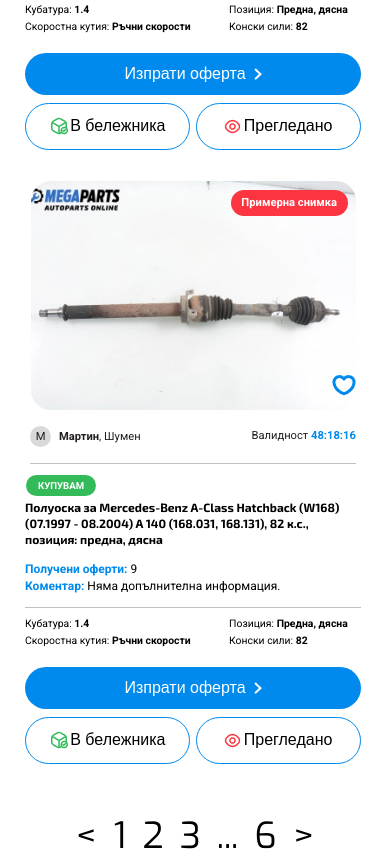
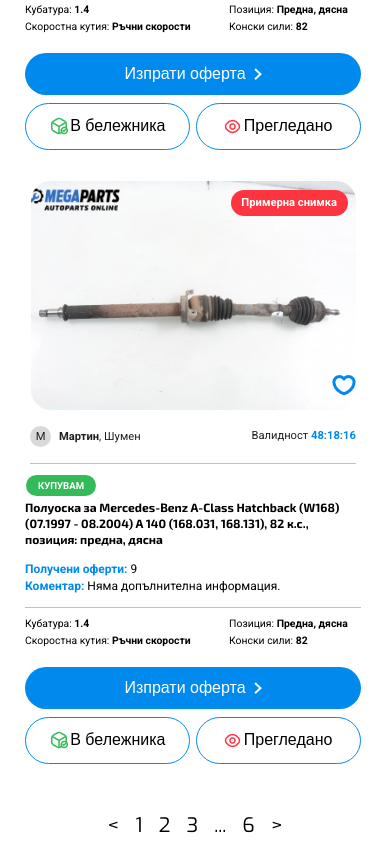
Before and after one commit to stsp93/responsive-website-conversion, a plain HTML site: page index.html in a window 390 px wide. Shown: the part 2697-3557 px from the top of the page. After the commit the page ends 3536 px from the top, so only its background shows below. Drawn offline with Linux system fonts and the light colour scheme.

Commit message:
responsive pagination fix

```diff
--- a/responsive.css
+++ b/responsive.css
@@ -318,12 +318,17 @@
     justify-content: center;
     gap: 2rem;
 
-    font-size: 4.5rem;
+    font-size: 2.5rem;
   }
 
   .pagination-responsive__numbers {
     display: flex;
     gap: 2rem;
+  }
+
+  .pagination-responsive__numbers li:hover {
+    color: var(--light-blue);
+    cursor: pointer;
   }
 
   .offers__list {
```
